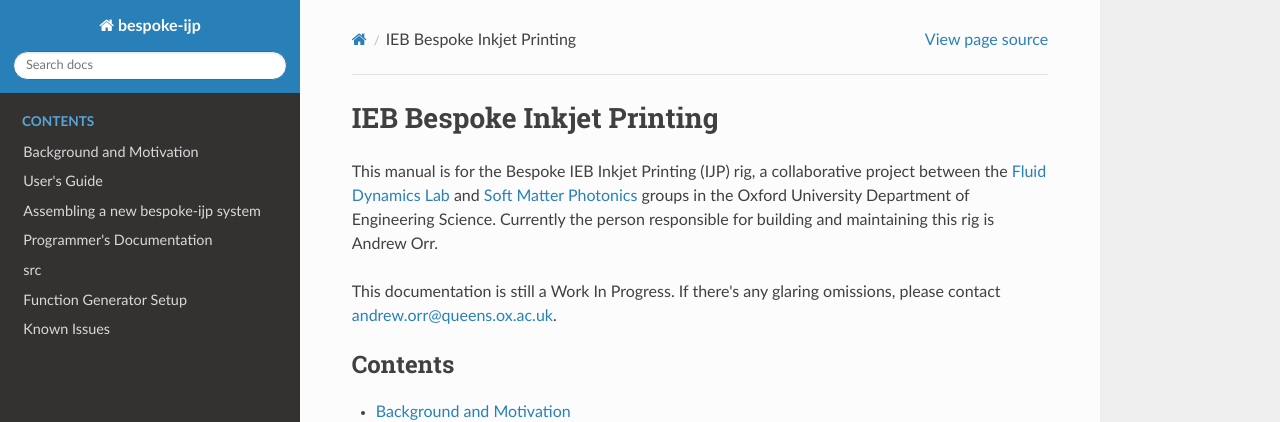
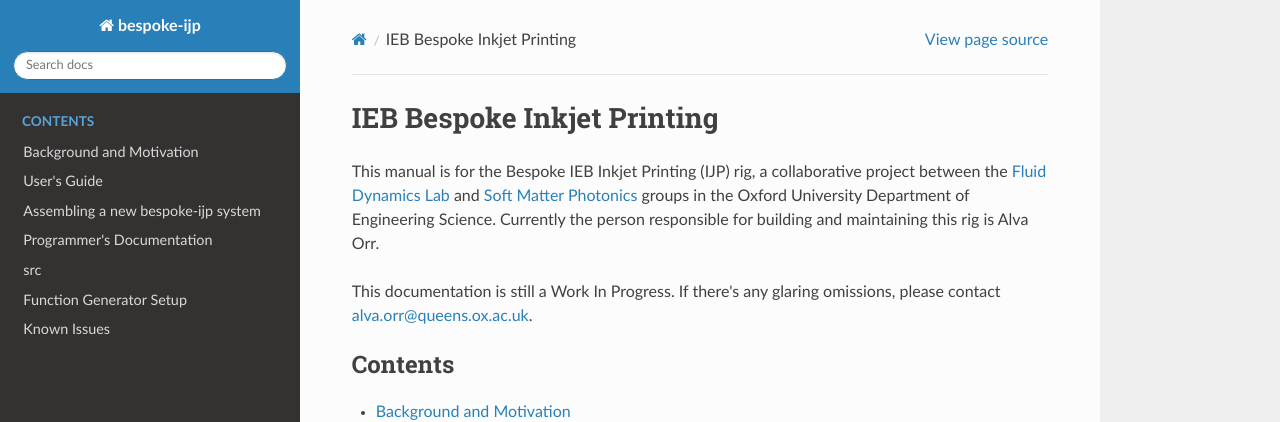
Before and after one commit to alvacjorr/bespoke-ijp, a Sphinx documentation site: the page built from docs/source/index.rst, in a window 1280 px wide and 900 px high. Shown: the top 422 px of the window. Built offline with Sphinx 7.4.7 and the Read the Docs theme 2.0.0, drawn with Linux system fonts in a browser that asks for light colours; some of the changed text lies outside the part shown.

Commit message:
name changes

```diff
--- a/docs/source/background.rst
+++ b/docs/source/background.rst
@@ -2,7 +2,7 @@ Background and Motivation
 ==========
 
 This section explains the main motivations for the development of the bespoke-ijp system, as well as a description of some of the work that precedes it.
-Much of this section is copied verbatim from Andrew Orr's transfer report.
+Much of this section is copied verbatim from Alva Orr's transfer report.
 
 Inkjet Printing
 ***************
--- a/docs/source/conf.py
+++ b/docs/source/conf.py
@@ -18,8 +18,8 @@ sys.path.insert(0, os.path.abspath('../../application/src/'))
 # -- Project information -----------------------------------------------------
 
 project = 'bespoke-ijp'
-copyright = '2021, Andrew Orr'
-author = 'Andrew Orr'
+copyright = '2023, Alva Orr'
+author = 'Alva Orr'
 
 # The full version, including alpha/beta/rc tags
 release = '0.0.1'
--- a/docs/source/index.rst
+++ b/docs/source/index.rst
@@ -3,9 +3,9 @@ IEB Bespoke Inkjet Printing
 
 
 This manual is for the Bespoke IEB Inkjet Printing (IJP) rig, a collaborative project between the `Fluid Dynamics Lab <http://www2.eng.ox.ac.uk/fluidlab>`_ and `Soft Matter Photonics <http://www2.eng.ox.ac.uk/smp>`_ groups in the Oxford University Department of Engineering Science.
-Currently the person responsible for building and maintaining this rig is Andrew Orr.
+Currently the person responsible for building and maintaining this rig is Alva Orr.
 
-This documentation is still a Work In Progress. If there's any glaring omissions, please contact andrew.orr@queens.ox.ac.uk.
+This documentation is still a Work In Progress. If there's any glaring omissions, please contact alva.orr@queens.ox.ac.uk.
 
 
 .. toctree::
```
